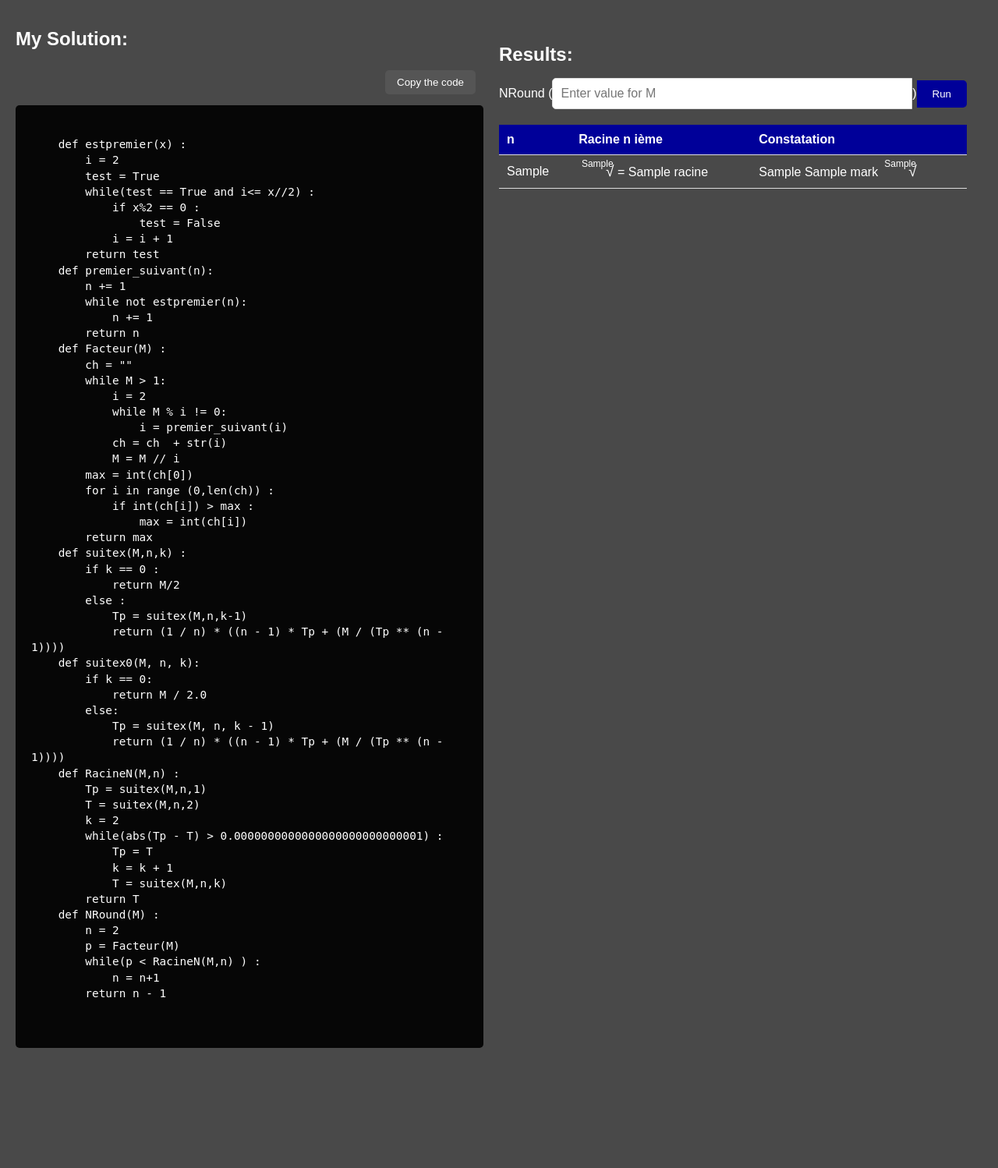
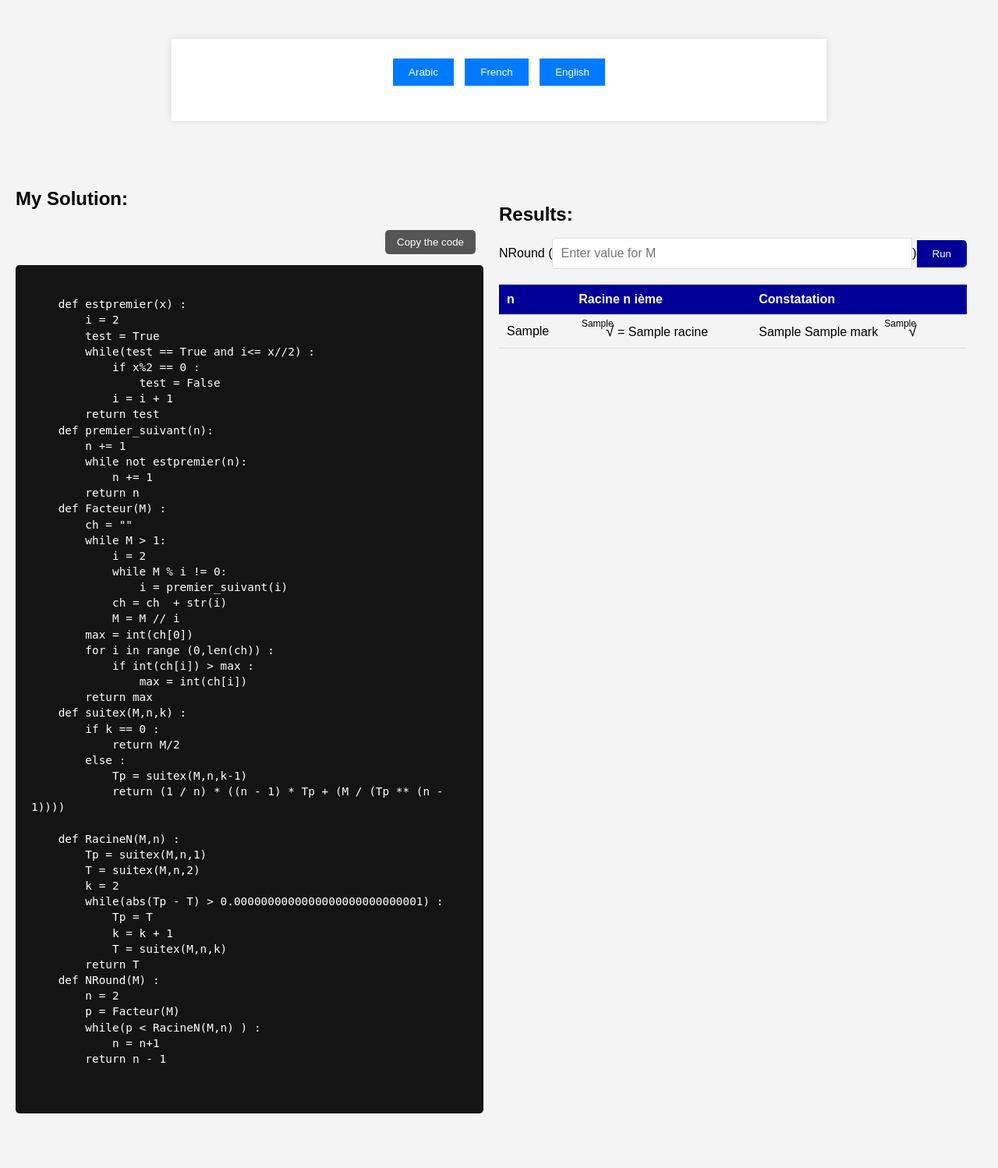
Before and after one commit to kossaych/Bac_ex_approx, a Django app: template app/templates/home.html in a window 1280 px wide. Shown: the whole page at 78% size. Before the commit the page ends 1344 px from the top, so only its background shows below. Run offline with Django 5.2, Linux system fonts and the light colour scheme; the template is opened without the code that fills it: most values are stand-ins (such as "Sample title", 1, 10 or a date in 2020).

Commit message:
deployment

```diff
--- a/app/templates/home.html
+++ b/app/templates/home.html
@@ -1,19 +1,13 @@
 
+
+</html>
 <!DOCTYPE html>
 <html lang="en">
 <head>
 <meta charset="UTF-8">
 <meta name="viewport" content="width=device-width, initial-scale=1.0">
-    <title>Document</title>
+<title>Language Switcher</title>
 <style>
-        body {
-            background-color: rgb(73, 73, 73);
-            font-family: Arial, sans-serif;
-            color: white;
-            margin: 0;
-            padding: 0;
-        }
-
           .flex-container {
             display: flex;
             justify-content: space-around;
@@ -128,9 +122,76 @@
         .overline {
             border-top: .11rem solid;
         }
+        .parag{
+            padding: 20px;
+            border-radius: 5px;
+            white-space: pre-wrap;
+            font-size: 0.9rem;
+            line-height: 1.4;
+            margin-top: 40px; /* Adjusted margin for spacing */
+        }
+  body {
+    font-family: Arial, sans-serif;
+    background-color: #f4f4f4;
+    margin: 0;
+    padding: 0;
+  }
+  .container {
+    max-width: 800px;
+    margin: 50px auto;
+    padding: 20px;
+    background: #fff;
+    box-shadow: 0 0 10px rgba(0,0,0,0.1);
+  }
+  .buttons {
+    text-align: center;
+    margin-bottom: 20px;
+  }
+  .buttons button {
+    margin: 5px;
+    padding: 10px 20px;
+    border: none;
+    background: #007bff;
+    color: #fff;
+    cursor: pointer;
+    transition: background 0.3s ease;
+  }
+  .buttons button:hover {
+    background: #0056b3;
+  }
+  .text {
+    display: none;
+  }
+  .text.active {
+    display: block;
+  }
 </style>
 </head>
 <body>
+
+    <div class="container">
+        <div class="buttons">
+          <button onclick="showText('arabic')">Arabic</button>
+          <button onclick="showText('french')">French</button>
+          <button onclick="showText('english')">English</button>
+        </div>
+        <div id="arabic" class="text">
+          <p>أثناء اختبار خوارزميات  واجهت مشكلة في تقييم  التمرين 4 (مشكلة  تصحيح)  . تطلبت هذه المهمة تطوير طريقة لتقدير الجذر   لعدد ما، والتي تتضمن عمليات حسابية معقدة (أكثر من 1000 خطوة) ومن المستحيل على المصحح التحقق من صحة الطريقة إذا كان الحل المقدم مختلفًا عن الحل الرسمي.</p>
+          <p>واقترحت حلا مختلفا عن التصحيح الرسمي. لقد نجح الحل الذي توصلت إليه بشكل جيد عندما اختبرته باستخدام بايثون وتم تأكيد فعاليته بواسطة معلمي في المدرسة الثانوية. لقد نجح في تقريب الجذر  </p>
+          <p>ومع ذلك، أثناء عملية التصحيح، حدث سوء فهم. تم تقييم التمرين يدويًا، وهو غير مناسب لمثل هذه المهام المعقدة (أكثر من 1000 خطوة). أخبرني أستاذي أنه في امتحانات البكالوريا، بالنسبة لتمارين التقريب مثل هذه، لا يتحقق المصححون بشكل صارم من كل خطوة ولا يتحققون من النتائج النهائية لأنهم لا يستطيعون حسابها يدويًا، فهم بحاجة إلى جهاز كمبيوتر. وبدلاً من ذلك، يركز التقييم على النهج والمنطق بسبب التعقيد الذي ينطوي عليه الأمر. قد يكون هذا النهج غير عادل للطلاب المبدعين وغير التقليديين مثلي لأن الحل الذي قدمته كان مختلفًا.</p>
+        </div>
+        <div id="french" class="text">
+          <p>Pendant l'examen d'algorithmes du BAC, j'ai rencontré un problème de notation dans l'exercice 4 (problème d'approximation), qui consistait spécifiquement à estimer la racine n-ième. Cette tâche nécessitait le développement d'une méthode pour estimer la racine n-ième d'un nombre, ce qui impliquait des calculs complexes (plus de 1000 étapes) et il était impossible pour le correcteur de vérifier la validité de la méthode si la solution proposée était différente de la solution officielle.</p>
+          <p>J'ai proposé une solution différente de celle prévue par le corrigé officiel. La solution que j'ai proposée a bien fonctionné lorsque je l'ai testée en utilisant Python et son efficacité a été confirmée par mon professeur de lycée. Elle a réussi à estimer la racine n.</p>
+          <p>Cependant, lors du processus de correction, il y a eu un malentendu. L'exercice a été évalué manuellement, ce qui est inapproprié pour des tâches aussi complexes (plus de 1000 étapes). Mon professeur m'a expliqué que, dans les examens du BAC, pour des exercices d'approximation comme celui-ci, les correcteurs ne vérifient pas strictement chaque étape ni les résultats finaux car ils ne peuvent pas les calculer manuellement ; ils ont besoin d'un ordinateur. Au lieu de cela, l'évaluation se concentre sur l'approche et la logique en raison de la complexité impliquée. Cette approche peut être injuste pour les étudiants créatifs et non conventionnels comme moi, car la solution que j'ai proposée était différente.</p>
+        </div>
+        <div id="english" class="text">
+          <p>During the BAC algorithms exam, I encountered a grading issue in exercise 4 (approximation problem), which specifically involved estimating the nth root. This task required developing a method to estimate the nth root of a number, involving complex calculations (over 1000 steps), making it impossible for the grader to verify the method's validity if the proposed solution differed from the official one.</p>
+          <p>I proposed a different solution than the one in the official correction. My solution worked well when I tested it using Python, and its effectiveness was confirmed by my high school teacher. It succeeded in estimating the nth root.</p>
+          <p>However, during the grading process, there was a misunderstanding. The exercise was graded manually, which is unsuitable for such complex tasks (over 1000 steps). My teacher explained that, in BAC exams, for approximation exercises like this, graders do not strictly check each step or the final results because they cannot compute them manually; they need a computer. Instead, the evaluation focuses on the approach and logic due to the complexity involved. This approach can be unfair to creative and unconventional students like me because my proposed solution was different.</p>
+        </div>
+      </div>
+
     <div class="flex-container">
         <div class="left-panel">
             <h1>My Solution:</h1>
@@ -170,12 +231,7 @@
         else :
             Tp = suitex(M,n,k-1)
             return (1 / n) * ((n - 1) * Tp + (M / (Tp ** (n - 1))))
-    def suitex0(M, n, k):
-        if k == 0:
-            return M / 2.0
-        else:
-            Tp = suitex(M, n, k - 1)
-            return (1 / n) * ((n - 1) * Tp + (M / (Tp ** (n - 1))))
+
     def RacineN(M,n) :
         Tp = suitex(M,n,1)
         T = suitex(M,n,2)
@@ -228,7 +284,28 @@
             </table>
         </div>
     </div>
+
+
+
+
+
+
+
+
+
+
+
+
+
+
+
+
+
+
+
+
 <script>
+
     function redirect() {
             var M = document.getElementById('M').value;
             window.location = '/' + M;
@@ -244,6 +321,15 @@
             document.body.removeChild(textarea);
             alert('Code copied to clipboard!');
         }
+
+  function showText(language) {
+    var texts = document.querySelectorAll('.text');
+    texts.forEach(function(text) {
+      text.classList.remove('active');
+    });
+    document.getElementById(language).classList.add('active');
+  }
 </script>
+
 </body>
 </html>
```
Lines whose indentation alone changed are shown as unchanged.
